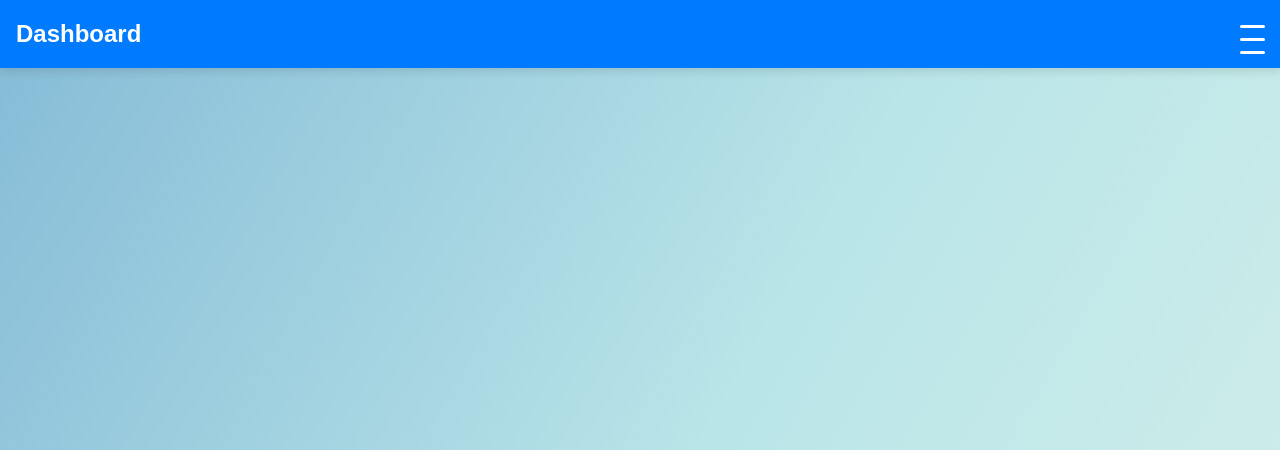
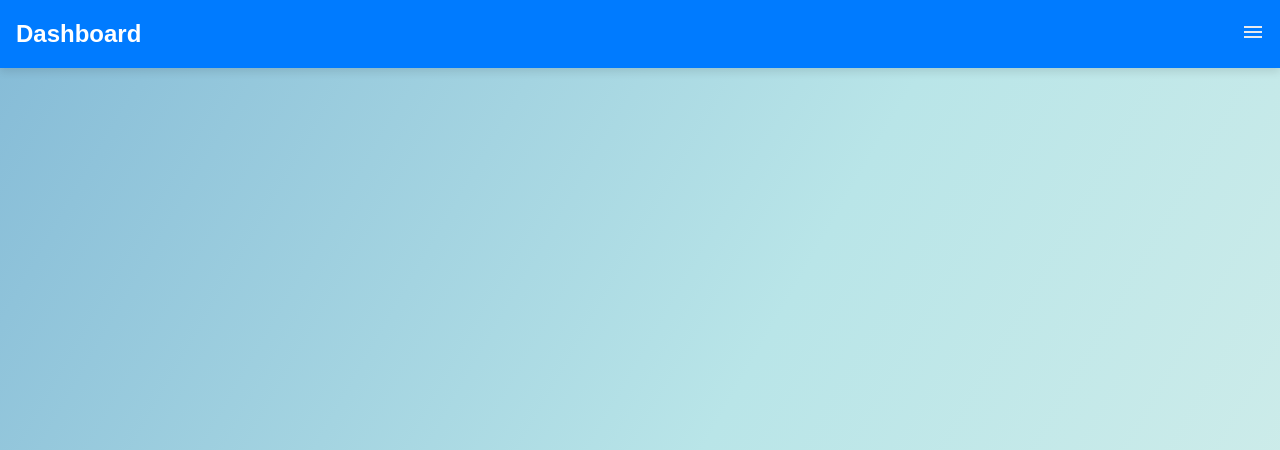
Before and after one commit to joaovfe/ThermoSync, a React (Vite) app: page /NavigationBar in a window 1280 px wide. Shown: the top 450 px of the page. Built offline with nearby package versions, Linux system fonts and the light colour scheme; sample sign-in values are in the browser's storage.

Commit message:
fix project

```diff
--- a/src/App.jsx
+++ b/src/App.jsx
@@ -29,6 +29,14 @@ function AppContent() {
           element={
             <ProtectedRoute>
               <ListagemCliente />
+            </ProtectedRoute>
+          }
+        ></Route>
+        <Route
+          path="/FormUsuario/:id"
+          element={
+            <ProtectedRoute>
+              <FormUsuario />
             </ProtectedRoute>
           }
         ></Route>
--- a/src/components/pages/FormUsuario/FormUsuario.tsx
+++ b/src/components/pages/FormUsuario/FormUsuario.tsx
@@ -56,10 +56,12 @@ const FormUsuario: React.FC = () => {
     localStorage.setItem('usuarios', JSON.stringify(usuarios));
   }
 
+  const title = id ? "Editar Usuário" : "Cadastro de usuário"
+
   return (
     <div>
       <NavigationBar />
-      <Card title="Cadastro de Usuário" size="small">
+      <Card title={title} size="small">
         <Form
           form={form}
           layout="vertical"
--- a/src/components/pages/ListagemCliente/ListagemCliente.jsx
+++ b/src/components/pages/ListagemCliente/ListagemCliente.jsx
@@ -62,7 +62,7 @@ function ListagemCliente() {
 
   return (
     <div>
-      <Card title="Clientes" size="small" extra={<Button type="primary" onClick={() => addCliente()}>Add. Cliente</Button>}>
+      <Card title="Clientes" size="small" extra={<Button type="primary" onClick={() => addCliente()}>+</Button>}>
         <Row>
           <Col span={18} offset={3}>
             <Table
--- a/src/components/pages/Login/Login.jsx
+++ b/src/components/pages/Login/Login.jsx
@@ -12,9 +12,16 @@ const Login = () => {
   const navigate = useNavigate();
   const location = useLocation();
 
-  const storedEmail = "admin@gmail.com";
-  const storedPassword = "X234tyouvx4,.?";
+  // let storedEmail = JSON.parse(localStorage.getItem("usuarios")) || ["admin@gmail.com"];
+  // let storedPassword = JSON.parse(localStorage.getItem("usuarios")) || ["12345678"];
+  let storedEmail = [{email: "admin@gmail.com"}];
+  let storedPassword = [{senha: "12345678"}];
 
+  storedEmail = storedEmail.map((data) => data.email)
+  storedPassword = storedPassword.map((data) => data.senha)
+
+  console.log('storedEmail: ', storedEmail);
+  console.log('storedPassword: ', storedPassword);
 
   useEffect(() => {
     localStorage.setItem("clientes", JSON.stringify(clientesData));
@@ -29,9 +36,21 @@ const Login = () => {
 
   const handleSubmit = (e) => {
     e.preventDefault();
+    console.log(storedEmail)
+    console.log('email: ', email);
+    console.log('storedEmail.includes(email): ', storedEmail.includes(email));
 
-    if (email === storedEmail && password === storedPassword) {
+    console.log('storedPassword: ', storedPassword);
+    console.log('password: ', password);
+    console.log('storedPassword.includes(password): ', storedPassword.includes(password));
+
+
+    if (storedEmail.includes(email) && storedPassword.includes(password)) {
       localStorage.setItem("isAuthenticated",'true');
+
+      if (email === "admin@gmail.com") {
+        localStorage.setItem("admin", true)
+      }
 
       toast.success("Login bem-sucedido!", {
         position: "top-right",
--- a/src/components/pages/SideBar/SideBar.css
+++ b/src/components/pages/SideBar/SideBar.css
@@ -1,11 +1,11 @@
 /* Sidebar */
 .sidebar {
     position: fixed;
-    top: 70px;
+    top: 65px;
     right: -250px; /* Altere "left" para "right" */
     width: 250px;
     height: 100%;
-    background-color: #004d99;
+    background-color: #007bff;
     color: white;
     padding: 30px;
     transition: right 0.3s ease, opacity 0.3s ease; /* Transição ajustada para "right" */
@@ -40,7 +40,7 @@
   }
 
   .sidebar-menu li {
-    margin: 15px 0;
+    margin: 25px 0;
   }
 
   .sidebar-menu a {
@@ -53,8 +53,8 @@
   }
 
   .sidebar-menu a:hover {
-    background-color: #34495e; /* Fundo ao hover */
-    color: #1abc9c; /* Destaque ao hover */
+    /* background-color: #34495e; Fundo ao hover */
+    text-decoration: underline; /* Destaque ao hover */
     transform: translateX(-5px); /* Movimento para a esquerda ao hover */
   }
 
@@ -106,6 +106,12 @@
     z-index: 1100; /* Deve estar acima do conteúdo */
   }
 
+  .hamburguer-button-button {
+    cursor: pointer;
+    background-color: unset;
+    border: unset;
+  }
+
 
   .hamburger-icon {
     display: block;
--- a/src/components/pages/SideBar/SideBar.jsx
+++ b/src/components/pages/SideBar/SideBar.jsx
@@ -2,6 +2,7 @@ import React, { useState } from "react";
 import "./SideBar.css";
 import { useNavigate } from "react-router-dom";
 import logoutIcon from "../../../assets/logout.svg";
+import hamburguer from "../../../assets/hamburguer.svg"
 
 function SideBar() {
   const [isOpen, setIsOpen] = useState(false);
@@ -13,20 +14,17 @@ function SideBar() {
     navigate("/");
   };
 
-  const loggedInUser = JSON.parse(localStorage.getItem("loggedInUser")) || null;
-  const isAdmin = loggedInUser?.nome === "Administrador";
+  const isAdmin = localStorage.getItem("admin") === "true";
 
   const toggleSidebar = () => {
     setIsOpen(!isOpen);
   };
 
   return (
-    <div>
+    <div className="hamburger-button">
       {/* Botão de hambúrguer para abrir/fechar o menu */}
-      <button className="hamburger-button" onClick={toggleSidebar}>
-        <span className="hamburger-icon"></span>
-        <span className="hamburger-icon"></span>
-        <span className="hamburger-icon"></span>
+      <button onClick={toggleSidebar} className="hamburguer-button-button">
+        <img src={hamburguer} />
       </button>
 
       {/* Menu Lateral */}
```
Also changed, not shown: src/assets/hamburguer.svg (added).
